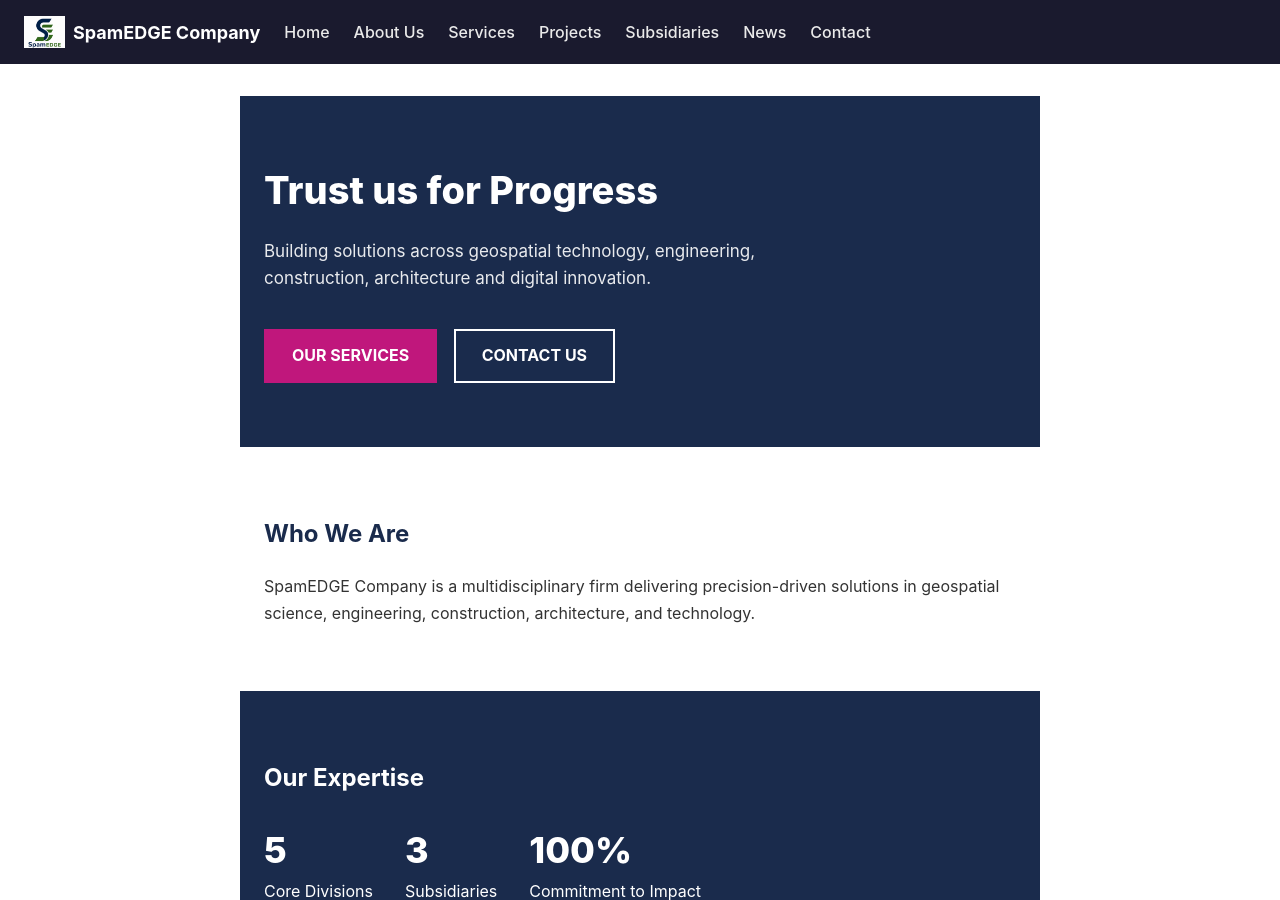
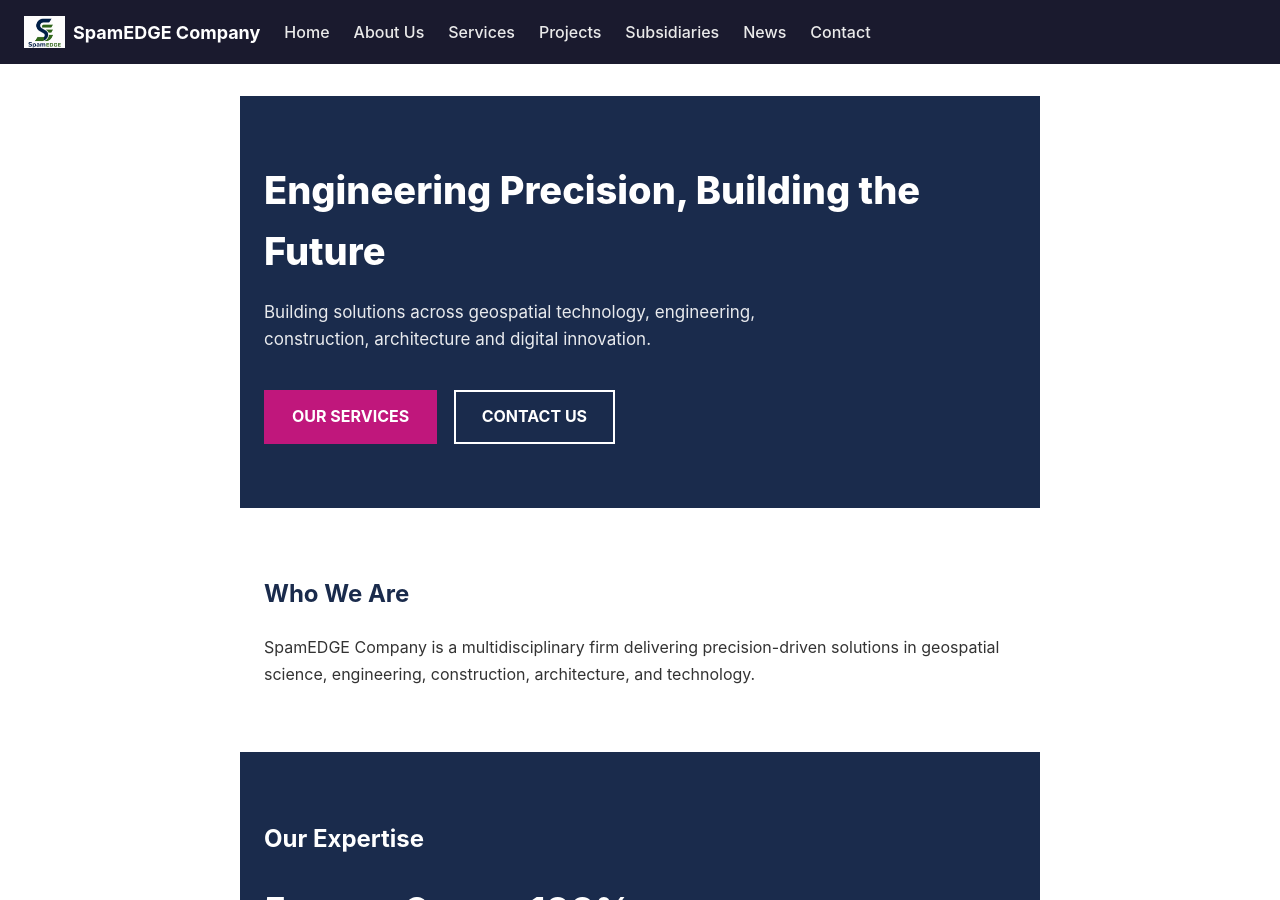
Before and after one commit to spamEDGEcompany/spamEDGEcompany.github.io, a Jekyll site: the page built from index.md, in a window 1280 px wide and 900 px high. Built offline with Jekyll 4.4.1, drawn with Linux system fonts in a browser that asks for light colours.

Commit message:
Update header text for homepage

```diff
--- a/index.md
+++ b/index.md
@@ -4,7 +4,7 @@ title: Home
 ---
 
 <div style="background:#1a2b4c; color:#fff; padding:64px 24px;">
-<h1 style="font-size:38px; font-weight:800; margin:0 0 16px;">Trust us for Progress</h1>
+<h1 style="font-size:38px; font-weight:800; margin:0 0 16px;">Engineering Precision, Building the Future</h1>
 <p style="max-width:600px; font-size:17px; opacity:0.9;">Building solutions across geospatial technology, engineering, construction, architecture and digital innovation.</p>
 <a href="/services" style="background:#c0177c; color:#fff; padding:14px 28px; text-decoration:none; font-weight:700; margin-right:12px; display:inline-block; margin-top:20px;">OUR SERVICES</a>
 <a href="/contact" style="border:2px solid #fff; color:#fff; padding:12px 26px; text-decoration:none; font-weight:700; display:inline-block; margin-top:20px;">CONTACT US</a>
```
